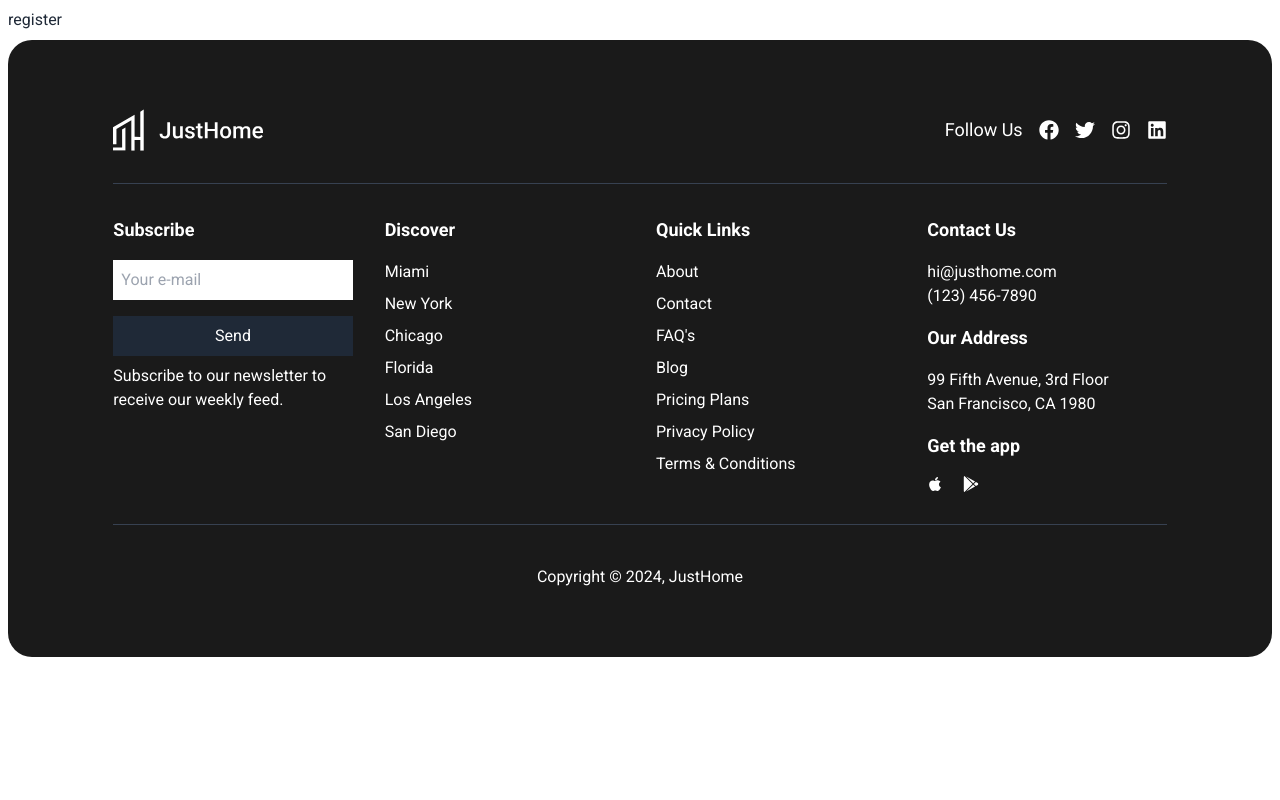
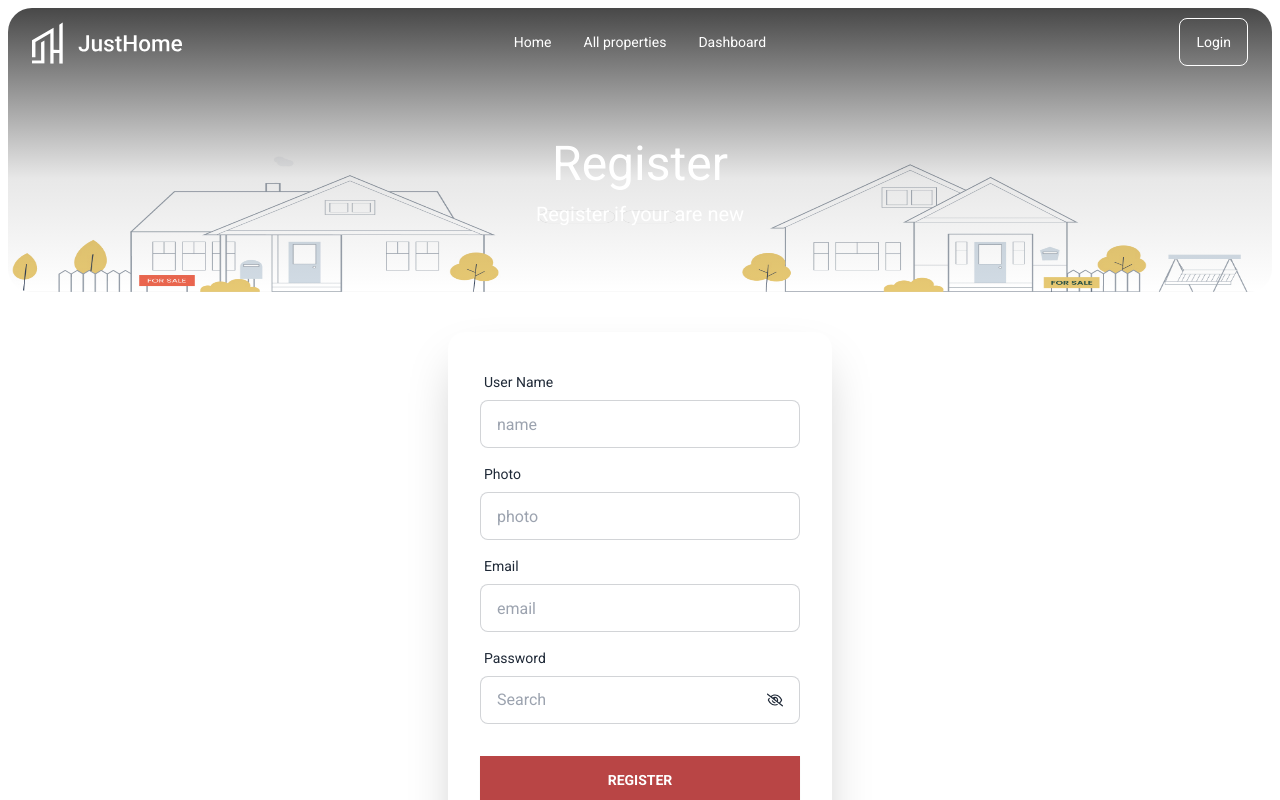
Before and after one commit to Jahid1987/just-home-client, a React (Vite) app: page /register in a window 1280 px wide. Shown: the top 800 px of the page. Built offline with nearby package versions, Linux system fonts and the light colour scheme; no server answers.

Commit message:
register page added, private route functionality done

```diff
--- a/src/Layout/Root.jsx
+++ b/src/Layout/Root.jsx
@@ -1,6 +1,8 @@
 import { Outlet } from "react-router-dom";
 import Footer from "../components/home/Footer";
+import { ToastContainer } from "react-toastify";
 
+import "react-toastify/dist/ReactToastify.css";
 const Root = () => {
   return (
     <div className="p-2 max-w-[1440px] mx-auto">
@@ -16,6 +18,7 @@ const Root = () => {
       >
         <Footer />
       </div>
+      <ToastContainer />
     </div>
   );
 };
--- a/src/components/Nav.jsx
+++ b/src/components/Nav.jsx
@@ -1,8 +1,16 @@
 import { Link, NavLink } from "react-router-dom";
 import logo from "../assets/logo.svg";
 import PrimaryButton from "./PrimaryButton";
+import useAuth from "../hooks/useAuth";
+import { toast } from "react-toastify";
 
 const Nav = () => {
+  const { user, logOutUser } = useAuth();
+  // user logout
+  async function handleLogOut() {
+    await logOutUser();
+    toast.success("Logout successfully");
+  }
   const navlinks = (
     <>
       <li>
@@ -50,9 +58,15 @@ const Nav = () => {
         <ul className="menu menu-horizontal px-1">{navlinks}</ul>
       </div>
       <div className="navbar-end">
-        <Link to="/login">
-          <PrimaryButton name="Login" />
-        </Link>
+        {user ? (
+          <span onClick={handleLogOut}>
+            <PrimaryButton name="Log Out" />
+          </span>
+        ) : (
+          <Link to="/login">
+            <PrimaryButton name="Login" />
+          </Link>
+        )}
       </div>
     </div>
   );
--- a/src/pages/auth/Login.jsx
+++ b/src/pages/auth/Login.jsx
@@ -7,6 +7,7 @@ import useAuth from "../../hooks/useAuth";
 import auth from "../../firebase/firebase.config";
 import PageBanner from "../../components/PageBanner";
 import bannerbg from "../../assets/auth.png";
+import SecondaryButton from "../../components/SecondaryButton";
 const Login = () => {
   const { signInUser, registerUserWithGoogle } = useAuth();
   const [isPassword, setIsPassword] = useState(true);
@@ -47,7 +48,7 @@ const Login = () => {
         headline={"Login"}
         text="Login if your are registered"
       ></PageBanner>
-      <div className="card mx-auto mb-5 shrink-0 w-full max-w-sm shadow-2xl bg-base-100">
+      <div className="card mx-auto mb-5 shrink-0 w-full max-w-sm shadow-2xl bg-base-100 my-5 max-lg:my-8 lg:my-10">
         <form onSubmit={handleSubmit(handleSignIn)} className="card-body -mb-4">
           <div className="form-control">
             <label className="label">
@@ -87,9 +88,7 @@ const Login = () => {
             )}
           </div>
           <div className="form-control mt-6">
-            <button className="btn btn-sm md:btn-md rounded-none border-none bg-[#B94545] hover:bg-[#b94545e5] text-white hover:text-black uppercase uppercas">
-              Login
-            </button>
+            <SecondaryButton name="Login"></SecondaryButton>
           </div>
           <p>
             Have no accout?{" "}
--- a/src/pages/auth/Register.jsx
+++ b/src/pages/auth/Register.jsx
@@ -1,7 +1,125 @@
+import { Link, useNavigate } from "react-router-dom";
+import { useForm } from "react-hook-form";
+import { toast } from "react-toastify";
+import { FaRegEye, FaRegEyeSlash } from "react-icons/fa6";
+import { useState } from "react";
+import useAuth from "../../hooks/useAuth";
+import PageBanner from "../../components/PageBanner";
+import bannerbg from "../../assets/auth.png";
+
 const Register = () => {
+  const { registerWithEmailPass, updateUserProfile } = useAuth();
+  const [isPassword, setIsPassword] = useState(true);
+  const {
+    register,
+    handleSubmit,
+    formState: { errors },
+  } = useForm();
+  const navigate = useNavigate();
+  // Registering user here
+  async function handleRegister(data) {
+    try {
+      await registerWithEmailPass(data.email, data.password);
+      await updateUserProfile(data.name, data.photo);
+      navigate("/");
+      toast.success("Registration successfull!");
+    } catch (error) {
+      console.log(error);
+      toast.error("Something is wrong. Try again.");
+    }
+  }
+
   return (
     <div>
-      <h3>register</h3>
+      <PageBanner
+        bannerBg={bannerbg}
+        headline={"Register"}
+        text="Register if your are new"
+      ></PageBanner>
+      <div className="card mx-auto mb-5 shrink-0 w-full max-w-sm shadow-2xl bg-base-100 my-5 max-lg:my-8 lg:my-10">
+        <form onSubmit={handleSubmit(handleRegister)} className="card-body">
+          <div className="form-control">
+            <label className="label">
+              <span className="label-text">User Name</span>
+            </label>
+            <input
+              type="text"
+              placeholder="name"
+              className="input input-bordered"
+              {...register("name", { required: true })}
+            />
+            {errors.name && (
+              <span className="text-red-500">This field is required</span>
+            )}
+          </div>
+          <div className="form-control">
+            <label className="label">
+              <span className="label-text">Photo</span>
+            </label>
+            <input
+              type="text"
+              placeholder="photo"
+              className="input input-bordered"
+              {...register("photo", { required: true })}
+            />
+            {errors.photo && (
+              <span className="text-red-500">This field is required</span>
+            )}
+          </div>
+          <div className="form-control">
+            <label className="label">
+              <span className="label-text">Email</span>
+            </label>
+            <input
+              type="email"
+              placeholder="email"
+              className="input input-bordered"
+              {...register("email", { required: true })}
+            />
+            {errors.email && (
+              <span className="text-red-500">This field is required</span>
+            )}
+          </div>
+          <div className="form-control">
+            <label className="label">
+              <span className="label-text">Password</span>
+            </label>
+            <label className="input input-bordered flex items-center gap-2">
+              <input
+                type={isPassword ? "password" : "text"}
+                name="password"
+                className="grow"
+                placeholder="Search"
+                {...register("password", {
+                  required: true,
+                  pattern: /^(?=.*[a-z])(?=.*[A-Z]).{6,}$/,
+                })}
+              />
+              <span onClick={() => setIsPassword(!isPassword)}>
+                {!isPassword ? <FaRegEye /> : <FaRegEyeSlash />}
+              </span>
+            </label>
+
+            {errors.password && (
+              <span className="text-red-500">
+                Password must be combination of uppercase, lowercase and atleast
+                6 character
+              </span>
+            )}
+          </div>
+          <div className="form-control mt-6">
+            <button className="btn btn-sm md:btn-md rounded-none border-none bg-[#B94545] hover:bg-[#b94545e5] text-white hover:text-black uppercase uppercas">
+              Register
+            </button>
+          </div>
+          <p>
+            Have accout?{" "}
+            <Link className="btn btn-link" to="/login">
+              Login Here
+            </Link>
+          </p>
+        </form>
+      </div>
     </div>
   );
 };
--- a/src/provider/AuthProvider.jsx
+++ b/src/provider/AuthProvider.jsx
@@ -49,7 +49,7 @@ const AuthProvider = ({ children }) => {
     return signInWithPopup(auth, facebookProvider);
   }
   // sign out user from firebase
-  function signOutUser() {
+  function logOutUser() {
     return signOut(auth);
   }
   // user  observer
@@ -92,7 +92,7 @@ const AuthProvider = ({ children }) => {
     updateUserProfile,
     registerUserWithGoogle,
     signInWithFacebook,
-    signOutUser,
+    logOutUser,
   };
   return (
     <AuthContext.Provider value={authInfo}>{children}</AuthContext.Provider>
--- a/src/routers/PrivateRoute.jsx
+++ /dev/null
@@ -1,5 +0,0 @@
-const PrivateRoute = ({ children }) => {
-  return children;
-};
-
-export default PrivateRoute;
--- /dev/null
+++ b/src/routers/PrivateRouter.jsx
@@ -0,0 +1,22 @@
+import { Navigate, useLocation } from "react-router-dom";
+import useAuth from "../hooks/useAuth";
+
+const PrivateRoute = ({ children }) => {
+  const { user, isLoading } = useAuth();
+  const location = useLocation();
+  // console.log(location);
+  if (isLoading) {
+    return (
+      <div className=" w-full md:w-2/3 lg:w-1/3 mx-auto text-center my-5 md:my-10">
+        <span className="loading loading-spinner loading-lg text-[#B94545]"></span>
+      </div>
+    );
+  }
+  if (user) {
+    return children;
+  } else {
+    return <Navigate state={location.pathname} to="/login"></Navigate>;
+  }
+};
+
+export default PrivateRoute;
--- a/src/routers/routers.jsx
+++ b/src/routers/routers.jsx
@@ -7,7 +7,7 @@ import Login from "../pages/auth/Login";
 import Register from "../pages/auth/Register";
 import PropertyDetails from "../pages/PropertyDetails";
 import { axiosPublic } from "../hooks/useAxiosPublic";
-import PrivateRoute from "./PrivateRoute";
+import PrivateRoute from "./PrivateRouter";
 
 const router = createBrowserRouter([
   {
```
